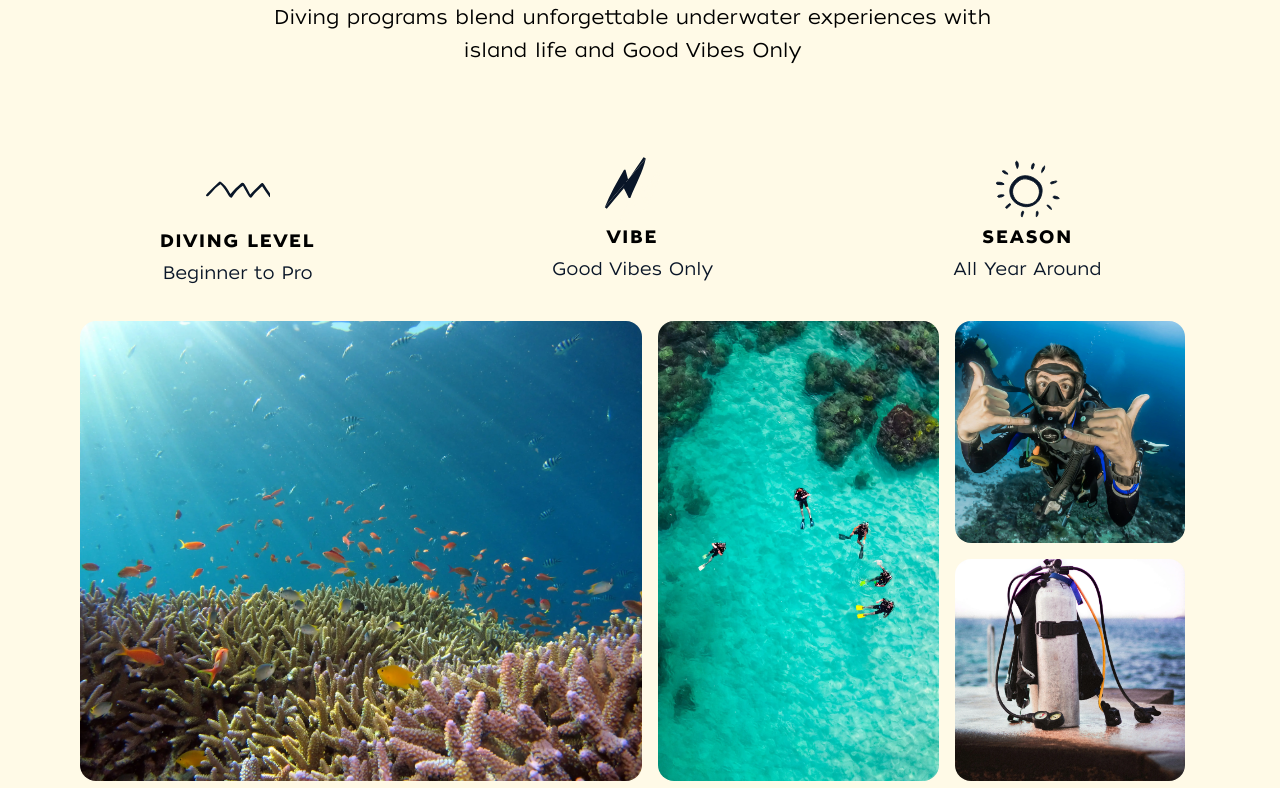
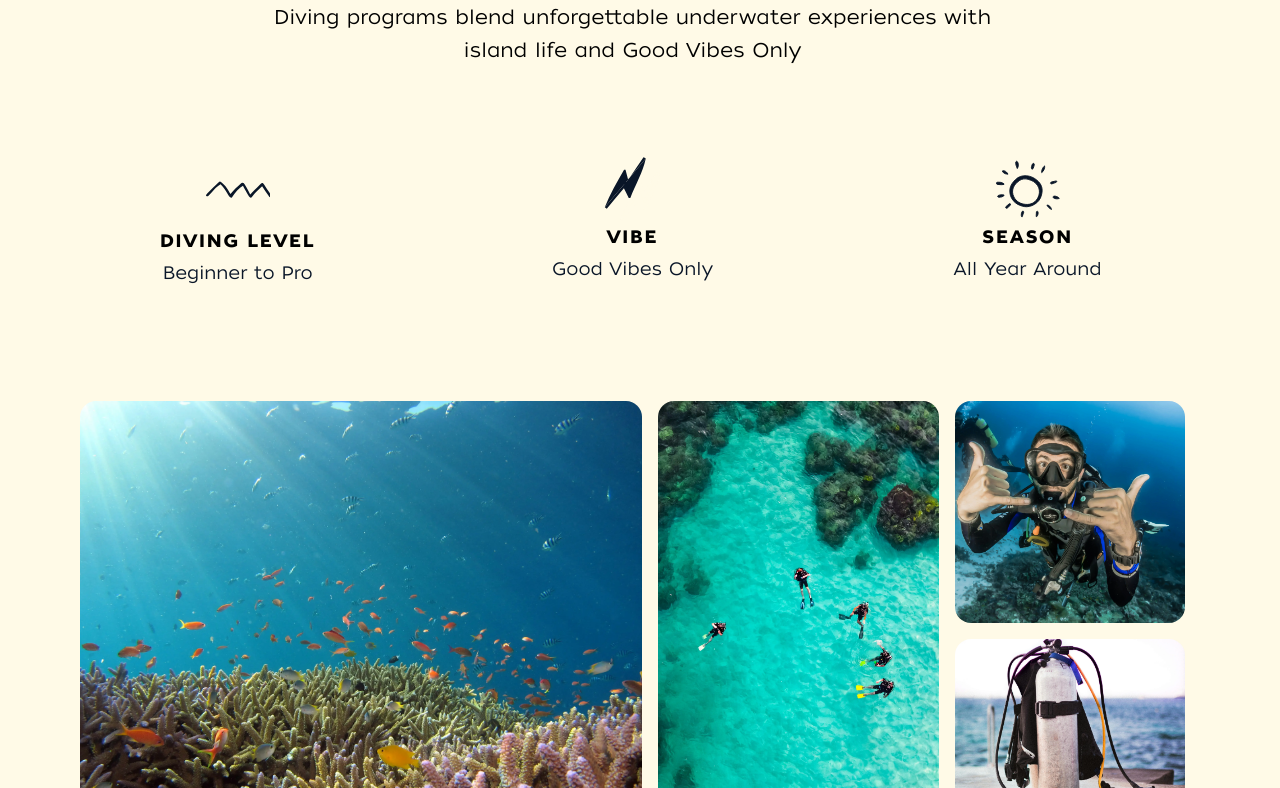
Before and after one commit to volujujo/HANG_LOOSE_WEBSITE, a Next.js app: page / in a window 1280 px wide. Shown: the part 1152-1940 px from the top of the page. Built offline with nearby package versions, Linux system fonts and the light colour scheme.

Commit message:
Last before launch3.0

```diff
--- a/app/page.tsx
+++ b/app/page.tsx
@@ -243,7 +243,7 @@ export default function Home() {
 </section>
 
       {/* Vibes Strip */}
-      <section className="bg-[#FFFAE7] pt-4 pb-14 md:py-8">
+      <section className="bg-[#FFFAE7] pt-4 pb-14 md:pt-8 md:pb-14">
         <div
           ref={vibesRef}
           className={`px-6 md:px-12 lg:px-20 vibes-fade ${vibesVisible ? 'vibes-fade-visible' : ''}`}
--- a/components/home/GallerySection.tsx
+++ b/components/home/GallerySection.tsx
@@ -22,7 +22,7 @@ export function GallerySection() {
     <section
       id="gallery"
       ref={ref}
-      className="bg-[#FFFAE7] px-6 md:px-12 lg:px-20 pb-0 md:pb-14"
+      className="bg-[#FFFAE7] px-6 md:px-12 lg:px-20 pb-0 md:pt-14 md:pb-14"
     >
       {/* Mobile layout: 2-column masonry-style */}
       <div
```
